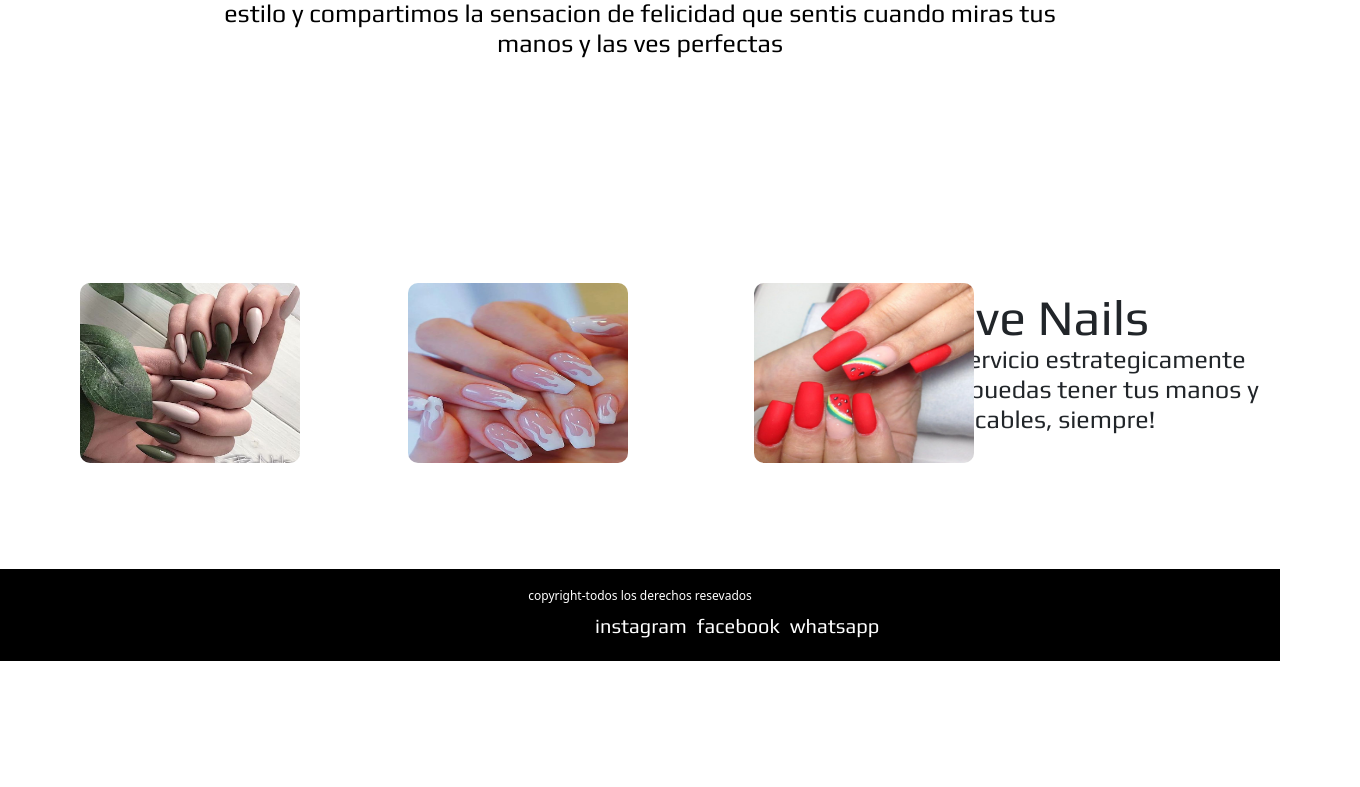
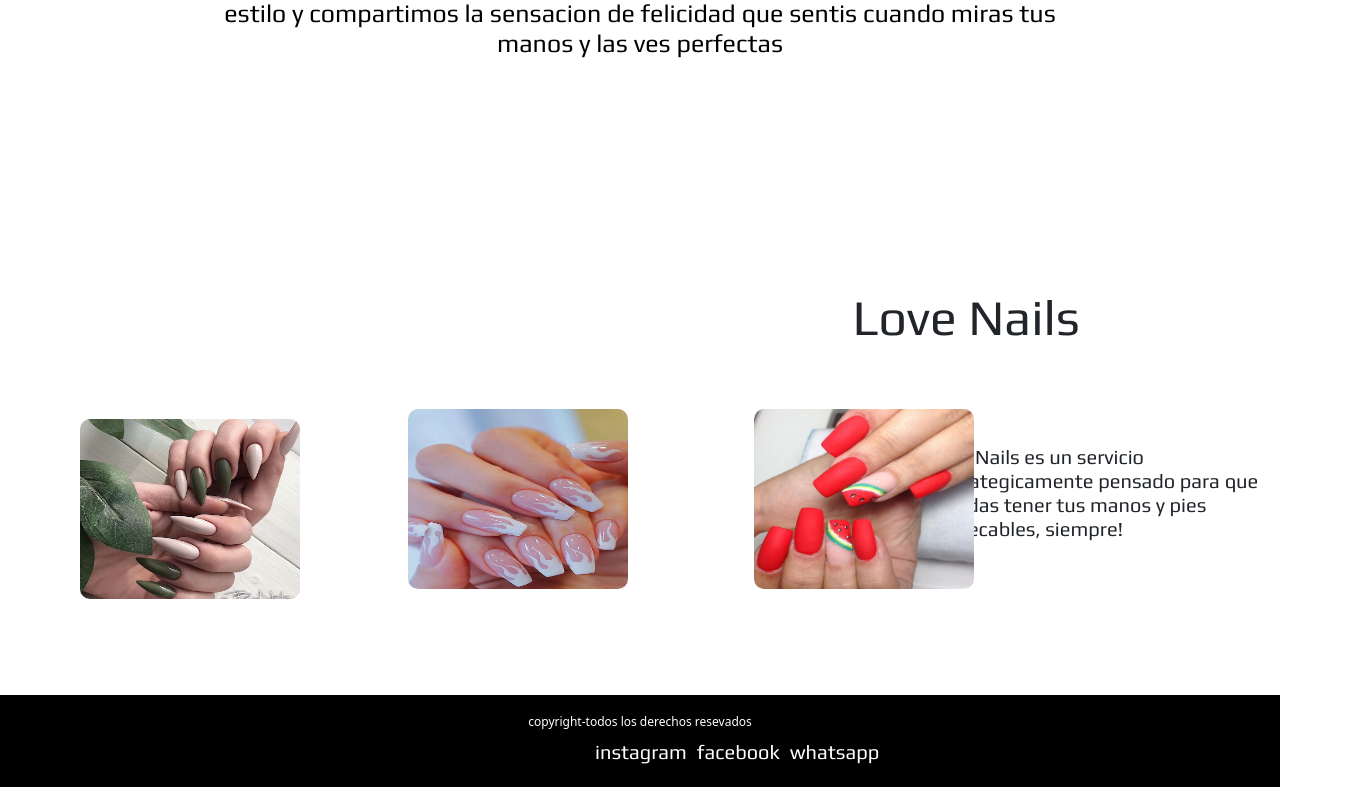
Before and after one commit to Jonathan-Damian-GarciaH7/LalaNails_v2, a website: page secciones/sobremi.html in a window 1280 px wide. Shown: the part 597-1384 px from the top of the page, 1360 px wide, since content can reach past the window. Before the commit the page ends 1258 px from the top, so only its background shows below. Drawn offline with nearby package versions, Linux system fonts and the light colour scheme.

Commit message:
ultimos cambios

```diff
--- a/sass/estilos.scss
+++ b/sass/estilos.scss
@@ -17,12 +17,12 @@
     height: auto;
     width: auto;
 }
-html,
+
 body{
     background-color: #ffffff;
     position: relative;
     padding-bottom: 3em;
-    overflow-x: hidden;
+
 }
 
 
@@ -200,10 +200,10 @@ h4{
 
 
 /*DISEÑOS*/
-html,
+
 .body__diseños{
     background-color: $color;
-    overflow-x: hidden;
+
 }
 
 .titulo__diseños{
@@ -426,13 +426,13 @@ html,
 
 /*TURNOS*/
 
-html,
+
 .body__turnos{
     background-color: #ffffff;
     display: flex;
     flex-direction: column;
     min-height: 100vh;
-    overflow-x: hidden;
+
 }
 
 .titulo__turnos{
@@ -456,13 +456,13 @@ html,
 
 /*CONTACTO*/
 
-html,
+
 .body__contacto
 {
   background-color: white;
    min-height: 100%;
    padding: 0;
-   overflow-x: hidden;
+
 }
 
 .titulo__contacto{
@@ -470,7 +470,7 @@ html,
     font-size: 30px;
     padding: 70px;
     background-color: rgb(230, 230, 230);
-    margin: 15%;
+    margin: 2%;
     position: relative;
     bottom: 220px;
     border-radius: 30px;
@@ -803,14 +803,14 @@ html,
 
 /*SOBRE MI*/
 
-html,
+
 .body__sobremi{
     background-color: white;
     min-height: 100%;
-    overflow-x: hidden;
+
 }
 
-.caja1__sobremi{              /*OJO VER BIEN ESTO*/
+.caja1__sobremi{
     background-color: white;
    height: auto;
     width: 100%;
@@ -850,22 +850,29 @@ html,
     font-size: 50px;
     font-family: 'Play', sans-serif;
     top: 20px;
+    display: flex;
+    justify-content: flex-end;
+    right:200px;
 
 }
 
 .texto__caja3{
+
     position: relative;
-    top: 10px;
-    margin-left: 58%;
-    font-size: 25px;
-    text-align: center;
+    top:50px;
+    margin-left: 62%;
+    left:80px;
+    font-size: 20px;
     font-family: 'Play', sans-serif;
+    display: flex;
+    justify-content: flex-end;
+    padding: 60px;
 
 }
 
 .imagen__1{
     position: relative;
-    bottom: 150px;
+    bottom: 140px;
     border-radius: 10px;
     width: 220px;
     height: 180px;
@@ -964,7 +971,7 @@ html,
         }
 
     .footer__diseñoss {
-        background-color: #798D82;
+        background-color: #000000;
         padding: 10px;
         margin-top: 0;
         margin-bottom: 0;
```
Also changed, not shown: estilos/styles.css.
